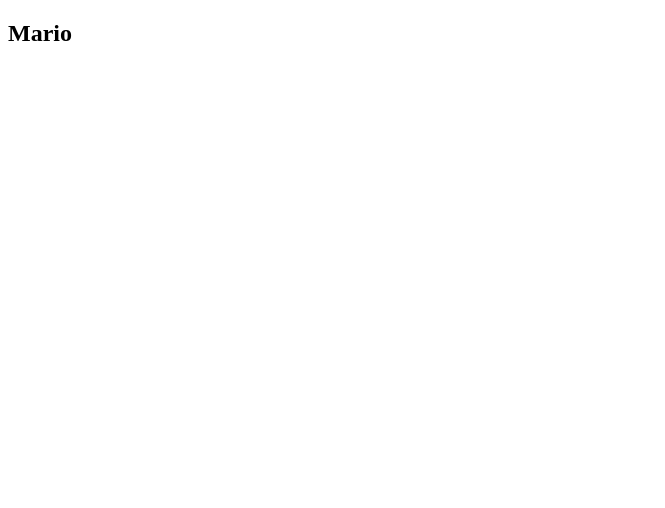
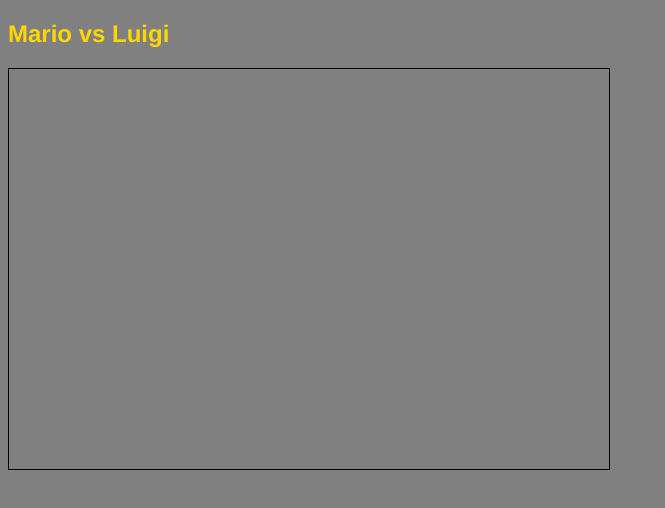
Before and after one commit to kaibrabo/canvas_mario, a plain HTML site: page index.html in a window 1280 px wide. Shown: the whole page, without its empty margins (0-665 px from the left). Drawn offline with Linux system fonts and the light colour scheme.

Commit message:
canvas setup

```diff
--- a/index.html
+++ b/index.html
@@ -4,11 +4,15 @@
     <meta charset="UTF-8">
     <meta http-equiv="X-UA-Compatible" content="IE=edge">
     <meta name="viewport" content="width=device-width, initial-scale=1.0">
+    <link href="style.css" rel="stylesheet"></link>
     <title>Mario</title>
 </head>
-<body>
+<body onload="draw();">
     <section class="intro">
-        <h1>Mario</h1>
+        <h1>Mario vs Luigi</h1>
+        <canvas id="game" width="600" height="400"></canvas>
     </section>
+
+    <script src="main.js"></script>
 </body>
 </html>
--- a/main.js
+++ b/main.js
@@ -0,0 +1,17 @@
+const canvas = document.getElementById('game');
+
+function draw() {
+    console.log("fired")
+    if (canvas.getContext) {
+        const canvasContext = canvas.getContext('2d');
+        game(canvasContext);
+    }
+}
+
+const game = (ctx) => {
+    // draw background
+
+    // create player
+
+    //
+}
--- a/style.css
+++ b/style.css
@@ -0,0 +1,9 @@
+body {
+    background-color: gray;
+    color: gold;
+    font-family: Helvetica, sans-serif;
+}
+
+canvas {
+    border: 1px solid black;
+}
```
